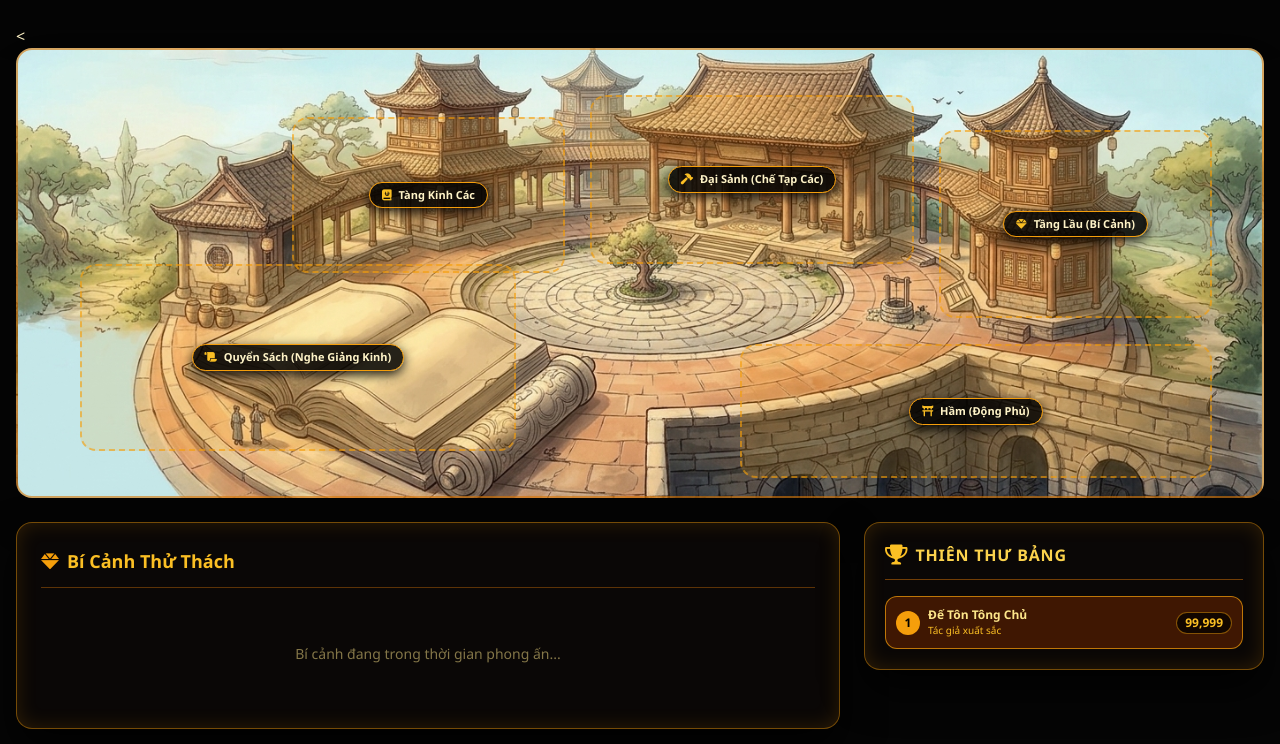
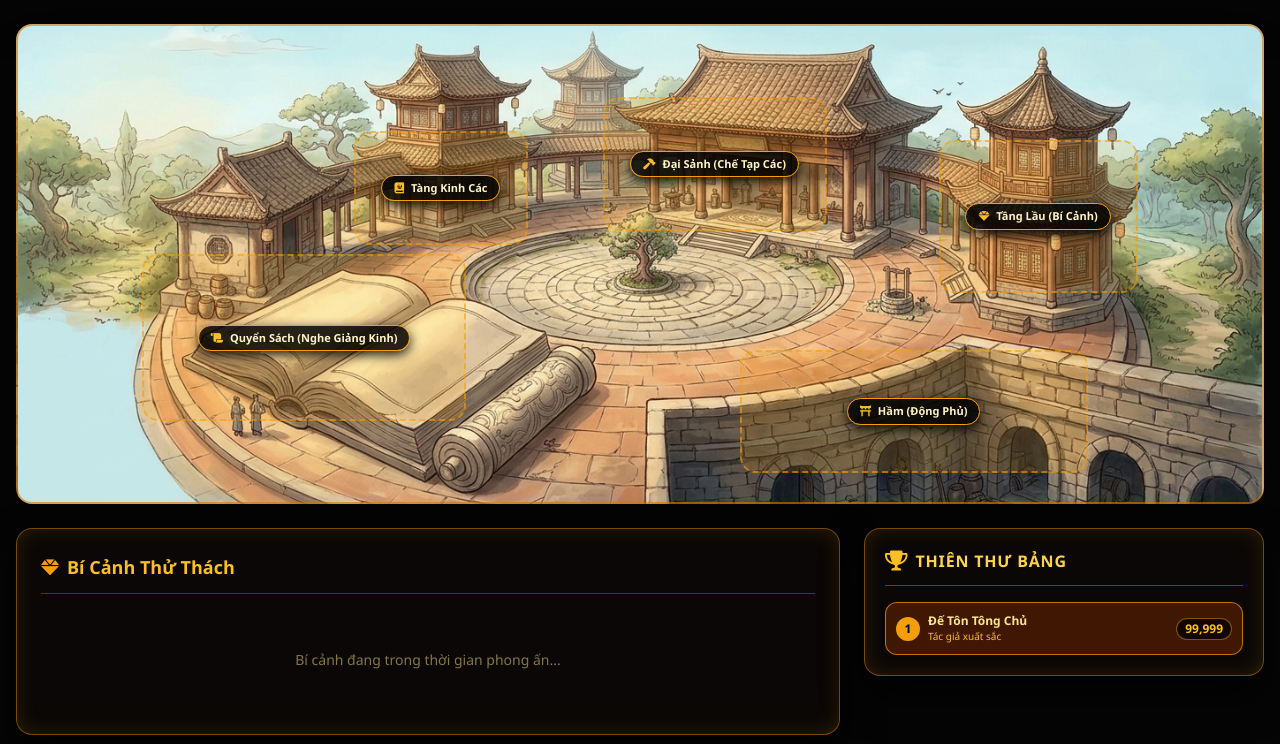
Before and after one commit to Thanh-art123/tts-appp, a Flask app: page /bi-canh in a window 1280 px wide. Shown: the part 96-840 px from the top of the page. Run offline with Flask 3, Linux system fonts and the light colour scheme; some libraries are stand-ins or nearby versions.

Commit message:
Update base.html

```diff
--- a/templates/base.html
+++ b/templates/base.html
@@ -101,33 +101,32 @@ F<!DOCTYPE html>
         </div>
     </header>
 
-   <!-- BẢN ĐỒ TÔNG MÔN TƯƠNG TÁC (IMAGE MAP 3D) -->
+  <!-- BẢN ĐỒ TÔNG MÔN TƯƠNG TÁC (IMAGE MAP 3D) -->
     <div class="relative z-20 max-w-7xl mx-auto px-4 mt-6 w-full">
-        <!-- Khung bản đồ dùng CSS Background để hiển thị 100% ổn định không bị lỗi chặn ảnh -->
-        <<!-- Sửa đường dẫn trỏ vào static/music/map.jpg -->
-        <div class="relative w-full h-[350px] md:h-[450px] rounded-2xl overflow-hidden border-2 border-amber-600/60 shadow-2xl bg-cover bg-center" style="background-image: url('{{ url_for('static', filename='music/map.jpg') }}');">
-            <!-- VÙNG HOTSPOT 1: Quyển sách to -> Nghe Giảng Kinh -->
-            <a href="/" class="hotspot" style="top: 48%; left: 5%; width: 35%; height: 42%;">
+        <div class="relative w-full h-[350px] md:h-[480px] rounded-2xl overflow-hidden border-2 border-amber-600/60 shadow-2xl bg-cover bg-center" style="background-image: url('{{ url_for('static', filename='music/map.jpg') }}');">
+
+            <!-- VÙNG HOTSPOT 1: Quyển sách to -> Nghe Giảng Kinh (Thu hẹp gọn gàng sát quyển sách) -->
+            <a href="/" class="hotspot" style="top: 48%; left: 10%; width: 26%; height: 35%;">
                 <span class="hotspot-label"><i class="fa-solid fa-scroll text-amber-400 mr-1"></i> Quyển Sách (Nghe Giảng Kinh)</span>
             </a>
 
             <!-- VÙNG HOTSPOT 2: Tàng Kinh Các -->
-            <a href="/tang-kinh-cac" class="hotspot" style="top: 15%; left: 22%; width: 22%; height: 35%;">
+            <a href="/tang-kinh-cac" class="hotspot" style="top: 22%; left: 27%; width: 14%; height: 24%;">
                 <span class="hotspot-label"><i class="fa-solid fa-book-journal-whills text-amber-400 mr-1"></i> Tàng Kinh Các</span>
             </a>
 
             <!-- VÙNG HOTSPOT 3: Đại sảnh -> Chế Tạp Các -->
-            <a href="/che-tap-cac" class="hotspot" style="top: 10%; left: 46%; width: 26%; height: 38%;">
+            <a href="/che-tap-cac" class="hotspot" style="top: 15%; left: 47%; width: 18%; height: 28%;">
                 <span class="hotspot-label"><i class="fa-solid fa-hammer text-amber-400 mr-1"></i> Đại Sảnh (Chế Tạp Các)</span>
             </a>
 
             <!-- VÙNG HOTSPOT 4: Tầng lầu -> Bí Cảnh -->
-            <a href="/bi-canh" class="hotspot" style="top: 18%; left: 74%; width: 22%; height: 42%;">
+            <a href="/bi-canh" class="hotspot" style="top: 24%; left: 74%; width: 16%; height: 32%;">
                 <span class="hotspot-label"><i class="fa-solid fa-gem text-amber-400 mr-1"></i> Tầng Lầu (Bí Cảnh)</span>
             </a>
 
             <!-- VÙNG HOTSPOT 5: Hầm -> Động Phủ -->
-            <a href="/dong-phu" class="hotspot" style="top: 66%; left: 58%; width: 38%; height: 30%;">
+            <a href="/dong-phu" class="hotspot" style="top: 68%; left: 58%; width: 28%; height: 26%;">
                 <span class="hotspot-label"><i class="fa-solid fa-torii-gate text-amber-400 mr-1"></i> Hầm (Động Phủ)</span>
             </a>
         </div>
```
